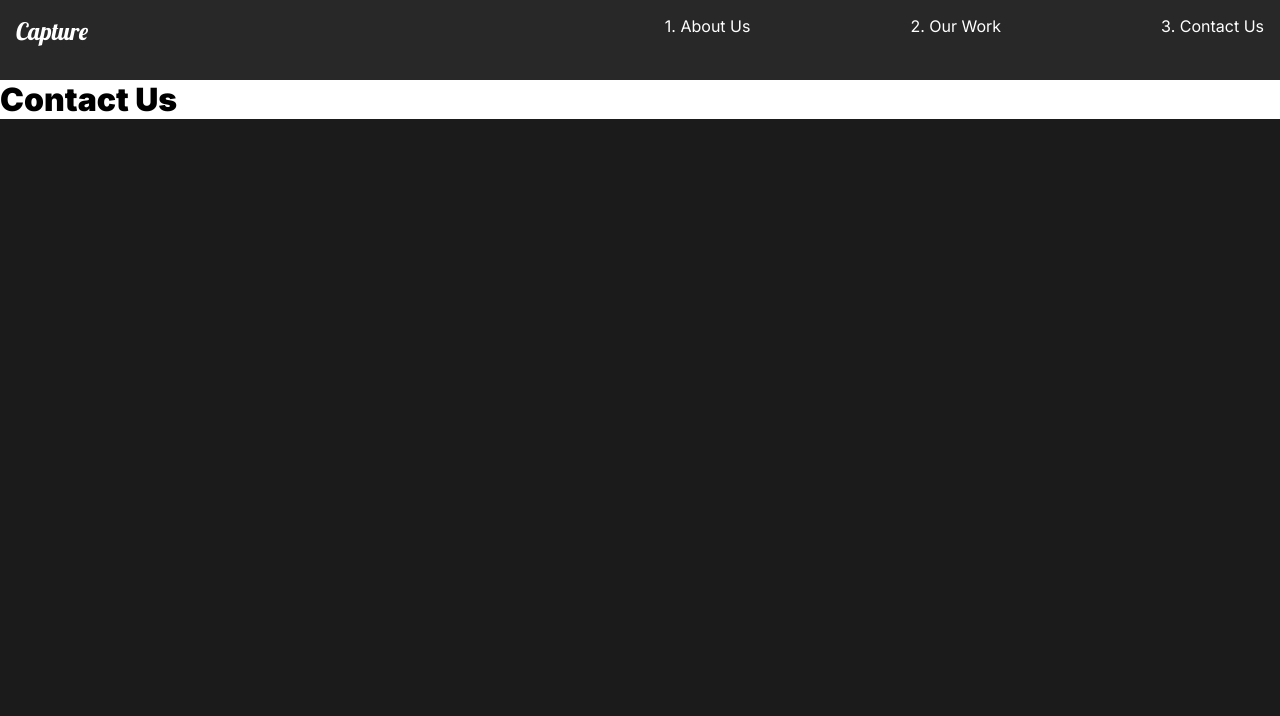
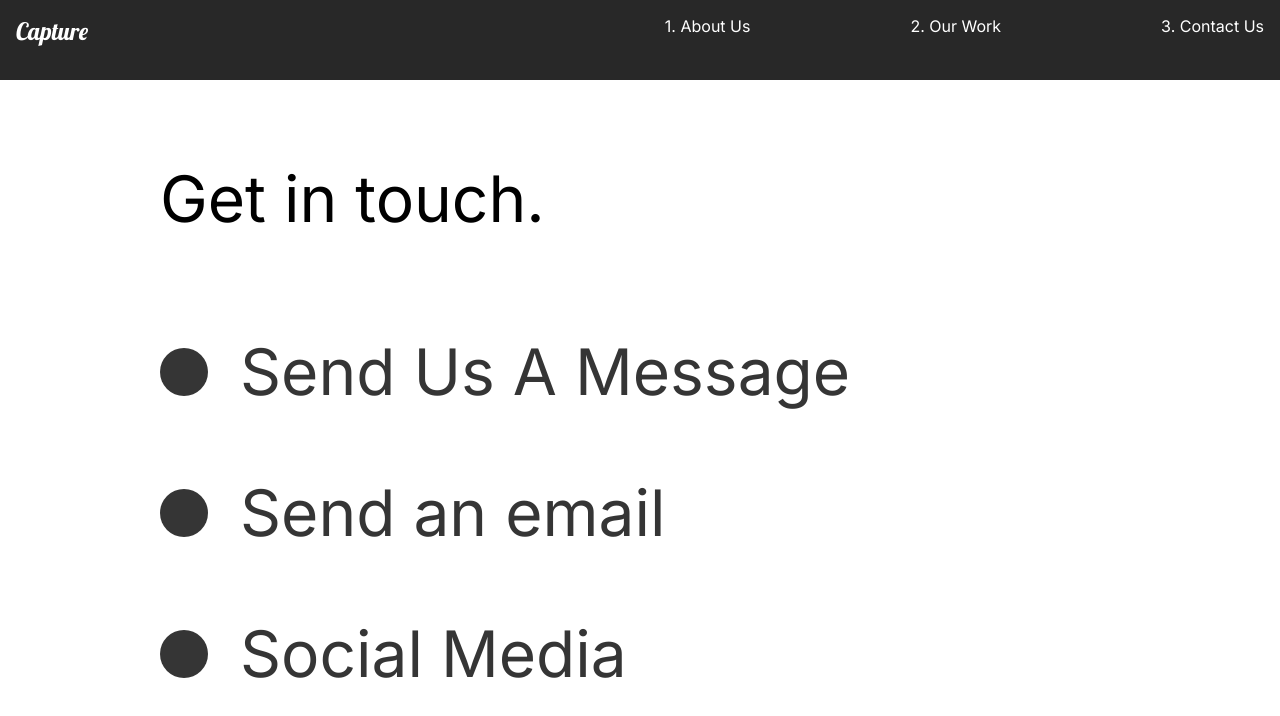
Before and after one commit to edazejnuni/capture, a React (Create React App) app: page /contact in a window 1280 px wide. Shown: the top 716 px of the page. Built offline with nearby package versions, Linux system fonts and the light colour scheme.

Commit message:
13.Intro Contact

```diff
--- a/src/components/FaqSection.js
+++ b/src/components/FaqSection.js
@@ -4,13 +4,13 @@ import { About } from "../styles";
 import Toggle from "./Toggle";
 import { AnimateSharedLayout } from "framer-motion";
 import { useScroll } from "./useScroll";
-import { scrollReveal } from "../Animation";
+import { fade,scrollReveal } from "../Animation";
 
 const FaqSection = () => {
     const [faqToggle, setfaqToggle] = useState(false);
     const [element, controls] = useScroll();
     return (
-        <Faq variants={scrollReveal} ref={element} animate={controls} initial="hidden" >
+        <Faq variants={fade} ref={element} animate={controls} initial="hidden" >
             <h2>Any Questions <span>FAQ</span></h2>
             <AnimateSharedLayout >
                 <Toggle title="How do i start?">
--- a/src/components/ServicesSection.js
+++ b/src/components/ServicesSection.js
@@ -16,7 +16,7 @@ import {useScroll} from './useScroll';
 const ServicesSection = () =>{
     const [element,controls] = useScroll();
     return(
-        <Services variants={scrollReveal} animate={controls} initial="hidden" ref={element}>
+        <Services variants={fade} animate={controls} initial="hidden" ref={element}>
             <Description>
                 <h2>High <span>quality</span> services.</h2>
                 <Cards>
--- a/src/pages/ContactUs.js
+++ b/src/pages/ContactUs.js
@@ -1,13 +1,66 @@
 import React from "react";
 import { motion } from "framer-motion";
-import { pageAnimation } from "../Animation";
+import { pageAnimation, titleAnim } from "../Animation";
+import styled from "styled-components";
 
 const ContactUS = () => {
     return(
-        <motion.div variants={pageAnimation} initial="hidden" animate="show" exit="exit" style={{background:'#fff'}}>
-            <h1>Contact Us</h1>
-        </motion.div>
+        <ContactStyle variants={pageAnimation} initial="hidden" animate="show" exit="exit" style={{background:'#fff'}}>
+            <Title>
+                <Hide>
+                    <motion.h2 variants={titleAnim}>Get in touch.</motion.h2>
+                </Hide>
+            </Title>
+            <div>
+                <Hide>
+                    <Social variants={titleAnim}>
+                        <Circle/>
+                        <h2>Send Us A Message</h2>
+                    </Social>
+                </Hide>
+                <Hide>
+                    <Social variants={titleAnim}>
+                        <Circle/>
+                        <h2>Send an email</h2>
+                    </Social>
+                </Hide>
+                <Hide>
+                    <Social variants={titleAnim}>
+                        <Circle/>
+                        <h2>Social Media</h2>
+                    </Social>
+                </Hide>
+            </div>
+        </ContactStyle>
     )
 }
 
+const ContactStyle = styled(motion.div)`
+    padding: 5rem 10rem;
+    color: #353535;
+    min-height: 90vh;
+`;
+
+const Title = styled.div`
+    margin-bottom: 4rem;
+    color: black;
+`;
+
+const Hide = styled.div`
+    overflow: hidden;
+`;
+
+const Circle = styled.div`
+    border-radius: 50%;
+    width: 3rem;
+    height: 3rem;
+    background-color: #353535;
+`;
+const Social = styled(motion.div)`
+    display: flex;
+    align-items: center;
+    h2{
+        margin:2rem;
+    }
+`;
 export default ContactUS;
```
Lines whose indentation alone changed are shown as unchanged.
